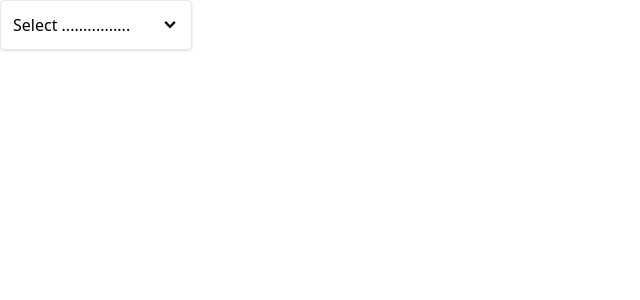
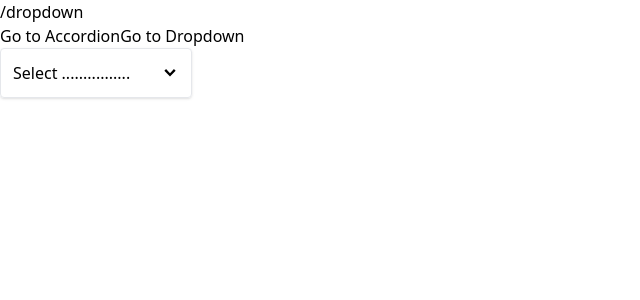
Before and after one commit to TIDIALLO/react-and-redux-repository, a React (Create React App) app in the folder comps/: page /dropdown in a window 1280 px wide. Shown: the top 300 px of the page, without its empty margins (0-640 px from the left). Built offline with nearby package versions, Linux system fonts and the light colour scheme.

Commit message:
a roote component and handling conrols and commands keys

```diff
--- a/comps/src/App.js
+++ b/comps/src/App.js
@@ -1,27 +1,24 @@
-import { useState } from "react";
-import Dropdown from "./components/Dropdown";
+import Link from "./components/Link";
+import Route from "./components/Route";
+import AccordionPage from "./pages/AccordionPage";
+import DropdownPage from "./pages/DropdownPage";
+
 function App() {
-    const [selection, setSelection] = useState(null);
+    return (
+        <div>
+            <Link to="/accordion">Go to Accordion</Link>
+            <Link to="/dropdown">Go to Dropdown</Link>
 
-    const handleSelection = (option) =>{
-        setSelection(option);
-    }
-    const options =[
-        {label: 'red', value: 'red'},
-        {label: 'green', value: 'green'},
-        {label: 'blue', value: 'blue'},
-    ]
-    return (
-    <div className="flex ">
-        <Dropdown
-            options={options}
-            value={selection}
-            onChange={handleSelection}
-        />
+            <div>
+                <Route path="/accordion"> <AccordionPage></AccordionPage> </Route>
+            </div>
+            <div>
+                <Route path="/dropdown"> <DropdownPage></DropdownPage> </Route>
+            </div>
+        </div>
 
-    </div>
-    )
 
+    );
 }
 
 export default App;
--- a/comps/src/components/Dropdown.js
+++ b/comps/src/components/Dropdown.js
@@ -2,23 +2,26 @@
 import { GoChevronDown } from "react-icons/go";
 import Panel from "./Panel";
 
-function Dropdown({ options, value, onChange}) {
+function Dropdown({ options, value, onChange }) {
 
     const [isOpen, setIsOpen] = useState(false);
-    const divEl  = useRef();
+    const divEl = useRef();
 
-    useEffect(() =>{
-        const handler = (event) =>{
-            if(!divEl.current.contains(event.target)){
+    useEffect(() => {
+        const handler = (event) => {
+            if (!divEl.current) {
+                return;
+            }
+            if (!divEl.current.contains(event.target)) {
                 setIsOpen(false);
             }
         }
 
         document.addEventListener('click', handler, true);
-        return () =>{
+        return () => {
             document.removeEventListener('click', handler);
         }
-    },[]);
+    }, []);
 
     const handleClick = () => {
         setIsOpen(!isOpen);
@@ -33,11 +36,11 @@
 
     const renderOptions = options.map((option) => {
         return (
-                <div className="bg-sky-500 hover:bg-sky-100 rounded cursor-pointer p-1" onClick={() =>{handleOptionClick(option)}} key={option.value}>
-                    {option.label}
+            <div className="bg-sky-500 hover:bg-sky-100 rounded cursor-pointer p-1" onClick={() => { handleOptionClick(option) }} key={option.value}>
+                {option.label}
 
-                </div>
-            );
+            </div>
+        );
     });
 
     // let content = 'content ......';
@@ -50,13 +53,13 @@
             <Panel className=" flex justify-between  items-center cursor-pointer "
                 onClick={handleClick}>
                 {value?.label || 'Select ................'}
-                <GoChevronDown  className="text-lg"/>
+                <GoChevronDown className="text-lg" />
             </Panel>
             {isOpen && (
                 <Panel className="absolute top-full " >
                     {renderOptions}
                 </Panel>
-                )
+            )
             }
         </div>
     );
--- /dev/null
+++ b/comps/src/components/Link.js
@@ -0,0 +1,22 @@
+import { useContext } from "react";
+import NavigationContext from "../context/navigation";
+
+function Link({ to, children }) {
+    const { navigate } = useContext(NavigationContext);
+
+    const handleClick = (event) => {
+        if (event.ctrlKey || event.metaKey) {
+            return;
+        }
+        event.preventDefault();
+
+        navigate(to);
+    }
+    return (
+        <a href={to} onClick={handleClick}>
+            {children}
+        </a>
+    );
+}
+
+export default Link;
--- /dev/null
+++ b/comps/src/components/Route.js
@@ -0,0 +1,13 @@
+import { useContext } from "react";
+import NavigationContext from "../context/navigation";
+
+function Route({path, children}){
+    const {currentPath} = useContext(NavigationContext);
+
+    if(path === currentPath){
+        return children;
+    }
+    return null;
+}
+
+export default Route;
--- /dev/null
+++ b/comps/src/context/navigation.js
@@ -0,0 +1,32 @@
+import { createContext, useEffect, useState } from "react";
+
+const NavigationContext = createContext();
+
+function NavigationProvider({ children }) {
+
+    const [currentPath, setCurrentPath] = useState(window.location.pathname);
+
+    // cette methode permet de géré si l'utilisateur clique sue les flêches retour et suivant de la Navbar
+    useEffect(()=>{
+        const handler = () =>{
+            setCurrentPath(window.location.pathname)
+        };
+        window.addEventListener('popstate', handler);
+
+        return window.addEventListener('popstate', handler);
+    }, []);
+
+    const navigate = (to) =>{
+        window.history.pushState({}, '', to);
+        setCurrentPath(to);
+    }
+
+    return (
+        <NavigationContext.Provider value={{currentPath, navigate                   }}>
+            {currentPath}
+            {children}
+        </NavigationContext.Provider>
+    )
+};
+export { NavigationProvider }
+export default NavigationContext;
--- a/comps/src/index.js
+++ b/comps/src/index.js
@@ -2,8 +2,13 @@
 import React from "react";
 import ReactDOM from "react-dom/client";
 import App from "./App";
+import { NavigationProvider } from './context/navigation';
 
 const el = document.getElementById('root');
 const root = ReactDOM.createRoot(el);
 
-root.render(<App />)
+root.render(
+    <NavigationProvider>
+        <App />
+    </NavigationProvider>
+)
--- /dev/null
+++ b/comps/src/pages/DropdownPage.js
@@ -0,0 +1,27 @@
+import { useState } from "react";
+import Dropdown from "../components/Dropdown";
+function DropdownPage() {
+    const [selection, setSelection] = useState(null);
+
+    const handleSelection = (option) =>{
+        setSelection(option);
+    }
+    const options =[
+        {label: 'red', value: 'red'},
+        {label: 'green', value: 'green'},
+        {label: 'blue', value: 'blue'},
+    ]
+    return (
+    <div className="flex ">
+        <Dropdown
+            options={options}
+            value={selection}
+            onChange={handleSelection}
+        />
+
+    </div>
+    )
+
+}
+
+export default DropdownPage;
```
